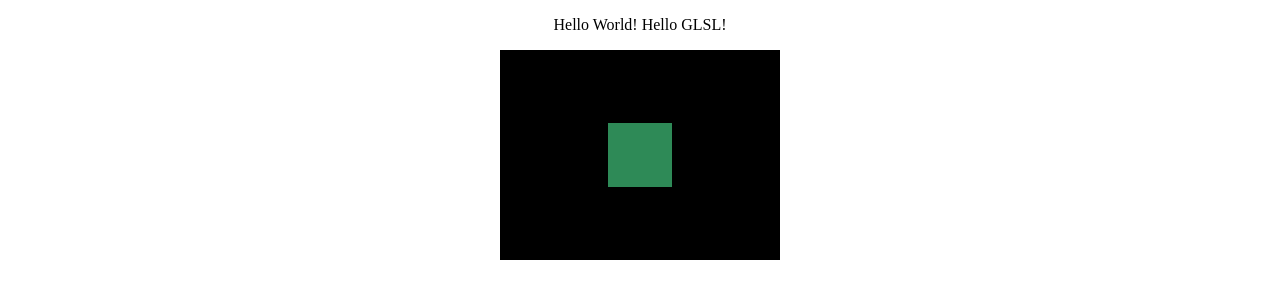
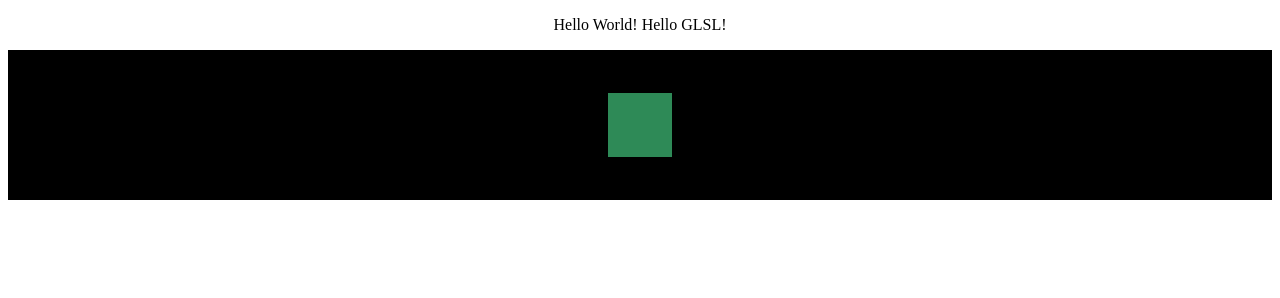
Before and after one commit to celiacjoe/ShaderShow01, a plain HTML site: page index.html in a window 1280 px wide. Drawn offline with Linux system fonts and the light colour scheme.

Commit message:
Update hello-glsl.css

```diff
--- a/hello-glsl.css
+++ b/hello-glsl.css
@@ -3,8 +3,8 @@ body {
 }
 canvas {
   display : block;
-  width : 280px;
-  height : 210px;
+  width : 100%;
+  height : 100%px;
   margin : auto;
   padding : 0;
   border : none;
```
